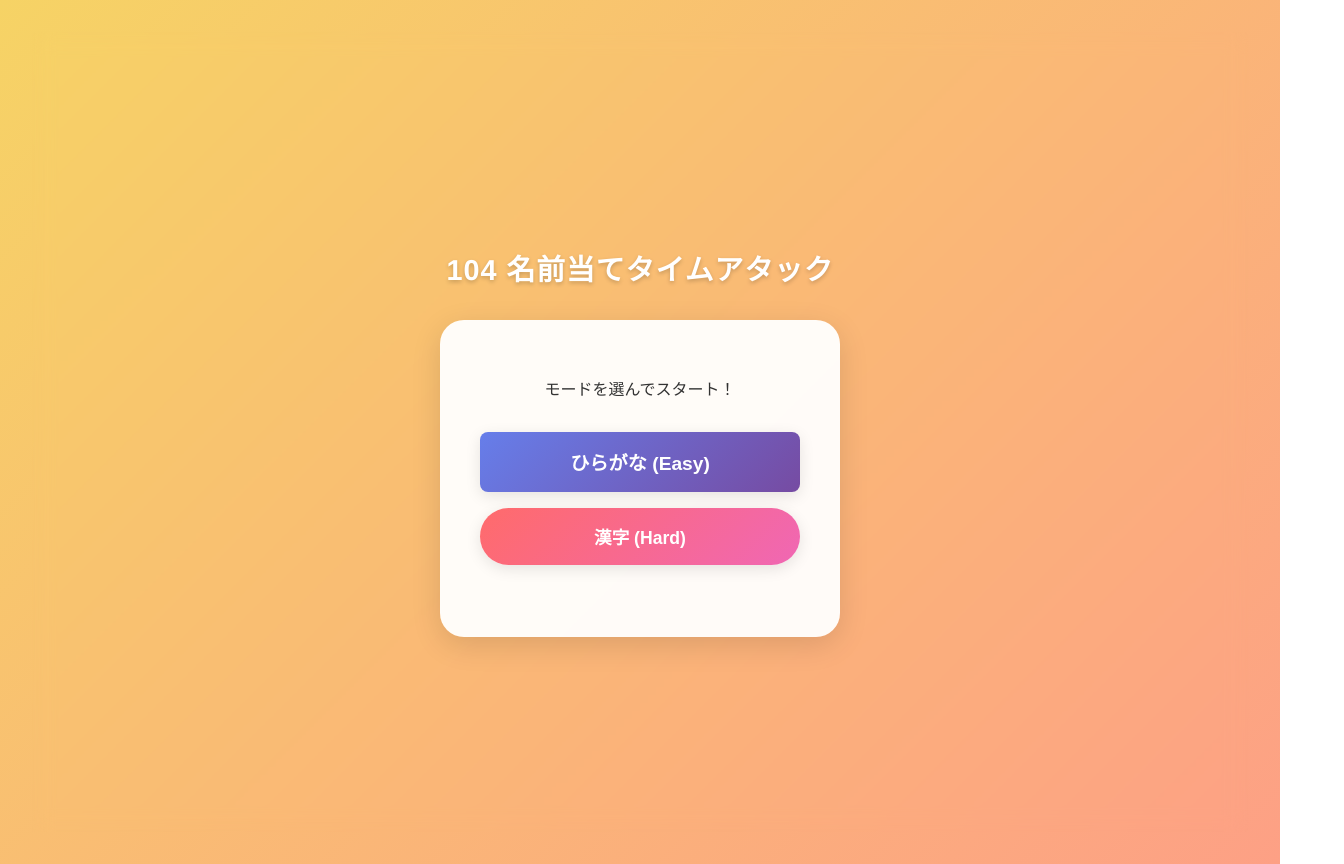
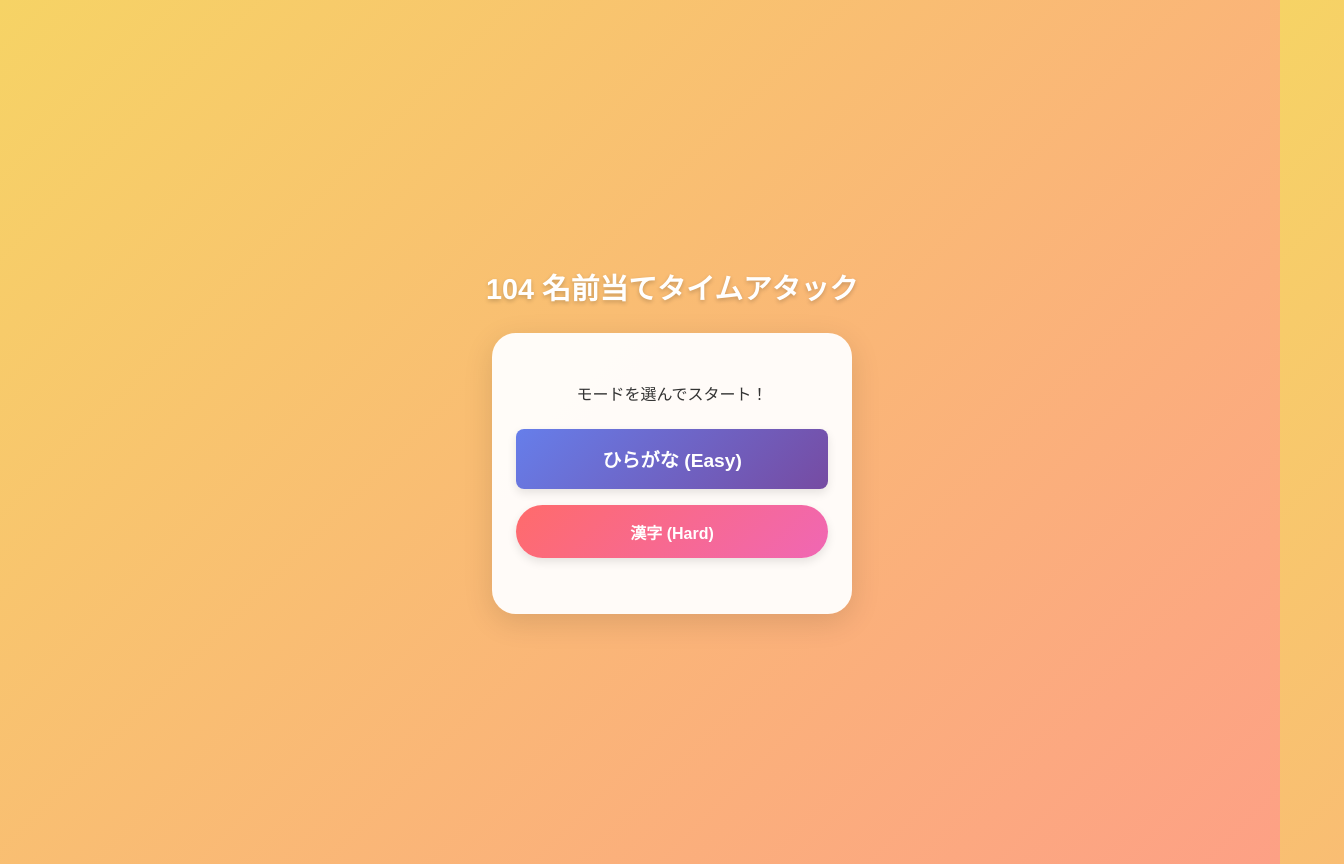
Before and after one commit to hansamubanana-wq/class-104-game, a React (Vite) app: page / in a window 1280 px wide. Shown: the whole page, 1344 px wide, since content can reach past the window. Built offline with nearby package versions, Linux system fonts and the light colour scheme.

Commit message:
スタイルシートのリファクタリングとデザインの改善

```diff
--- a/src/App.css
+++ b/src/App.css
@@ -1,9 +1,9 @@
 /* カスタム色定義 */
 :root {
-  --primary-color: #4a90e2; /* メインの青 */
+  --primary-color: #4a90e2;
   --primary-grad: linear-gradient(135deg, #667eea 0%, #764ba2 100%);
   --secondary-grad: linear-gradient(135deg, #ff6b6b 0%, #f067b4 100%);
-  --bg-gradient: linear-gradient(135deg, #f6d365 0%, #fda085 100%); /* 背景 */
+  --bg-gradient: linear-gradient(135deg, #f6d365 0%, #fda085 100%);
   --card-bg: rgba(255, 255, 255, 0.95);
   --text-color: #333;
   --shadow-md: 0 8px 30px rgba(0,0,0,0.12);
@@ -15,37 +15,37 @@ body {
   padding: 0;
   min-height: 100dvh;
   font-family: "Hiragino Kaku Gothic ProN", "Noto Sans JP", sans-serif;
-  background: var(--bg-gradient); /* 背景をグラデーションに */
+  background: var(--bg-gradient);
   color: var(--text-color);
   -webkit-font-smoothing: antialiased;
   overflow-x: hidden;
 }
 
 #root {
-  max-width: 100%;
+  width: 100%;
   margin: 0 auto;
 }
 
-/* コンテナ：画面中央寄せ */
+/* コンテナ */
 .container {
   display: flex;
   flex-direction: column;
   align-items: center;
   justify-content: center;
   min-height: 100dvh;
-  padding: 2rem 1rem;
+  padding: 1rem;
   box-sizing: border-box;
-  backdrop-filter: blur(10px); /* 背景を少しぼかす */
 }
 
-/* タイトルデザイン */
+/* タイトル */
 h1 {
-  font-size: 1.8rem;
+  font-size: clamp(1.2rem, 5vw, 1.8rem); /* スマホで自動縮小 */
   font-weight: 900;
   color: white;
-  margin-bottom: 2rem;
+  margin-bottom: 1.5rem;
   text-shadow: 0 2px 4px rgba(0,0,0,0.2);
-  letter-spacing: 1px;
+  text-align: center;
+  line-height: 1.4;
 }
 
 h2 {
@@ -53,150 +53,152 @@ h2 {
   color: var(--primary-color);
 }
 
-/* カード共通デザイン（影付きの白い箱） */
+/* カード共通デザイン */
 .start-screen, .game-screen, .result-screen {
   background: var(--card-bg);
-  padding: 2.5rem 2rem;
+  padding: 2rem 1.5rem; /* パディングを少し狭めて画面を有効活用 */
   border-radius: 24px;
   box-shadow: var(--shadow-md);
   width: 100%;
-  max-width: 400px;
+  max-width: 360px; /* スマホにちょうどいい幅 */
   box-sizing: border-box;
   text-align: center;
   animation: fadeIn 0.5s ease-out;
+  position: relative;
 }
 
-/* フェードインアニメーション */
 @keyframes fadeIn {
-  from { opacity: 0; transform: translateY(20px); }
+  from { opacity: 0; transform: translateY(10px); }
   to { opacity: 1; transform: translateY(0); }
 }
 
-/* ボタン共通デザイン */
-button {
+/* 問題カード部分の修正（ここが原因でした！） */
+.question-card {
+  background: transparent; /* 背景を透明に */
+  box-shadow: none; /* 影を消す */
   border: none;
-  padding: 1rem 2rem;
-  font-size: 1.1rem;
-  font-weight: bold;
-  border-radius: 50px;
-  cursor: pointer;
-  transition: all 0.2s ease;
+  padding: 0;
+  margin: 0;
   width: 100%;
-  max-width: 320px;
-  color: white;
-  box-shadow: 0 4px 15px rgba(0,0,0,0.1);
-  touch-action: manipulation;
 }
 
-button:active {
-  transform: scale(0.96);
-  box-shadow: none;
-}
-
-/* モード選択ボタン */
-.mode-select {
-  display: flex;
-  flex-direction: column;
-  gap: 1rem;
-  align-items: center;
-  margin: 2rem 0;
-}
-
-.btn-primary { background: var(--primary-grad); }
-.btn-secondary { background: var(--secondary-grad); }
-
-/* テキストボタン */
-.btn-text {
-  background: none;
-  color: #888;
-  box-shadow: none;
-  font-size: 0.9rem;
-  margin-top: 1rem;
-  text-decoration: underline;
-}
-.btn-text:active { transform: none; color: #555; }
-
-/* ランキング表示 */
-.ranking-box {
-  margin-top: 2rem;
-  background: #f8f9fa;
-  border-radius: 16px;
-  padding: 1.5rem;
-}
-.ranking-box h3 { margin-top: 0; }
-.ranking-box ul { list-style: none; padding: 0; margin: 0; }
-.ranking-box li {
-  display: flex;
-  justify-content: space-between;
-  padding: 0.8rem 0;
-  border-bottom: 1px dashed #ddd;
-  font-weight: 500;
-}
-.ranking-box li:last-child { border-bottom: none; }
-.ranking-box li.rank-1 { color: #f5a623; font-weight: 900; font-size: 1.1rem; }
-.rank-time { font-family: monospace; font-weight: bold; }
-
-/* ゲーム画面ヘッダー */
-.header-info {
-  display: flex;
-  justify-content: space-between;
-  margin-bottom: 2rem;
-  font-weight: bold;
-  color: #666;
-}
-.mode-badge {
-  background: var(--primary-color);
-  color: white;
-  padding: 4px 12px;
-  border-radius: 20px;
-  font-size: 0.8rem;
-}
-
-/* 問題の出席番号 */
+/* 出席番号の文字サイズ */
 .student-number {
-  font-size: 6rem;
-  margin: 0 0 2rem 0;
+  font-size: clamp(4rem, 15vw, 6rem); /* 画面幅に合わせて巨大化しすぎないように */
+  margin: 1rem 0 2rem 0;
   color: var(--primary-color);
   font-weight: 900;
   line-height: 1;
   letter-spacing: -2px;
 }
 
+/* ボタン共通 */
+button {
+  border: none;
+  padding: 0.9rem;
+  font-size: 1rem;
+  font-weight: bold;
+  border-radius: 50px;
+  cursor: pointer;
+  transition: all 0.2s ease;
+  width: 100%;
+  color: white;
+  box-shadow: 0 4px 10px rgba(0,0,0,0.1);
+  touch-action: manipulation;
+}
+
+button:active {
+  transform: scale(0.96);
+}
+
+.mode-select {
+  display: flex;
+  flex-direction: column;
+  gap: 1rem;
+  align-items: center;
+  width: 100%;
+  margin: 1.5rem 0;
+}
+
+.btn-primary { background: var(--primary-grad); }
+.btn-secondary { background: var(--secondary-grad); }
+
+.btn-text {
+  background: none;
+  color: #888;
+  box-shadow: none;
+  font-size: 0.8rem;
+  margin-top: 1rem;
+  text-decoration: underline;
+}
+
+/* ランキング */
+.ranking-box {
+  margin-top: 1.5rem;
+  background: #f8f9fa;
+  border-radius: 12px;
+  padding: 1rem;
+  width: 100%;
+  box-sizing: border-box;
+}
+.ranking-box ul { list-style: none; padding: 0; margin: 0; }
+.ranking-box li {
+  display: flex;
+  justify-content: space-between;
+  padding: 0.5rem 0;
+  border-bottom: 1px dashed #ddd;
+  font-size: 0.9rem;
+}
+.ranking-box li:last-child { border-bottom: none; }
+.ranking-box li.rank-1 { color: #f5a623; font-weight: bold; }
+
+/* ヘッダー情報 */
+.header-info {
+  display: flex;
+  justify-content: space-between;
+  margin-bottom: 1rem;
+  font-weight: bold;
+  color: #666;
+  font-size: 0.9rem;
+  align-items: center;
+}
+.mode-badge {
+  background: var(--primary-color);
+  color: white;
+  padding: 4px 10px;
+  border-radius: 12px;
+  font-size: 0.75rem;
+}
+
 /* 入力エリア */
-.input-area { margin-bottom: 1rem; }
+.input-area { width: 100%; margin-bottom: 1rem; }
 .input-area input {
   width: 100%;
-  padding: 1rem;
-  font-size: 1.5rem;
+  padding: 0.8rem;
+  font-size: 1.2rem;
   border: 2px solid transparent;
-  border-radius: 16px;
+  border-radius: 12px;
   text-align: center;
   background: #f0f2f5;
-  transition: all 0.3s ease;
+  box-sizing: border-box;
   font-weight: bold;
-  box-sizing: border-box;
 }
 .input-area input:focus {
   outline: none;
   background: white;
   border-color: var(--primary-color);
-  box-shadow: 0 0 0 4px rgba(74, 144, 226, 0.2);
 }
-.hint { font-size: 0.8rem; color: #999; }
+.hint { font-size: 0.75rem; color: #999; margin-top: 0.5rem; }
 
 /* 結果画面 */
 .time-display {
-  font-size: 5rem;
+  font-size: clamp(3rem, 10vw, 4.5rem);
   font-weight: 900;
   color: var(--primary-color);
-  margin: 0.5rem 0 2rem 0;
+  margin: 0.5rem 0 1.5rem 0;
   line-height: 1;
 }
-.time-label { font-weight: bold; color: #666; }
-
-/* シェアボタン */
-.share-area { margin-bottom: 2rem; }
-.share-buttons { display: flex; gap: 1rem; justify-content: center; }
-.btn-line { background: #06C755; flex: 1; }
-.btn-x { background: #000; flex: 1; }
-.retry-buttons { display: flex; flex-direction: column; align-items: center; gap: 0.5rem; }
+.share-buttons { display: flex; gap: 0.5rem; margin-bottom: 1.5rem; }
+.btn-line { background: #06C755; }
+.btn-x { background: #000; }
+.retry-buttons { display: flex; flex-direction: column; gap: 0.8rem; }
```
